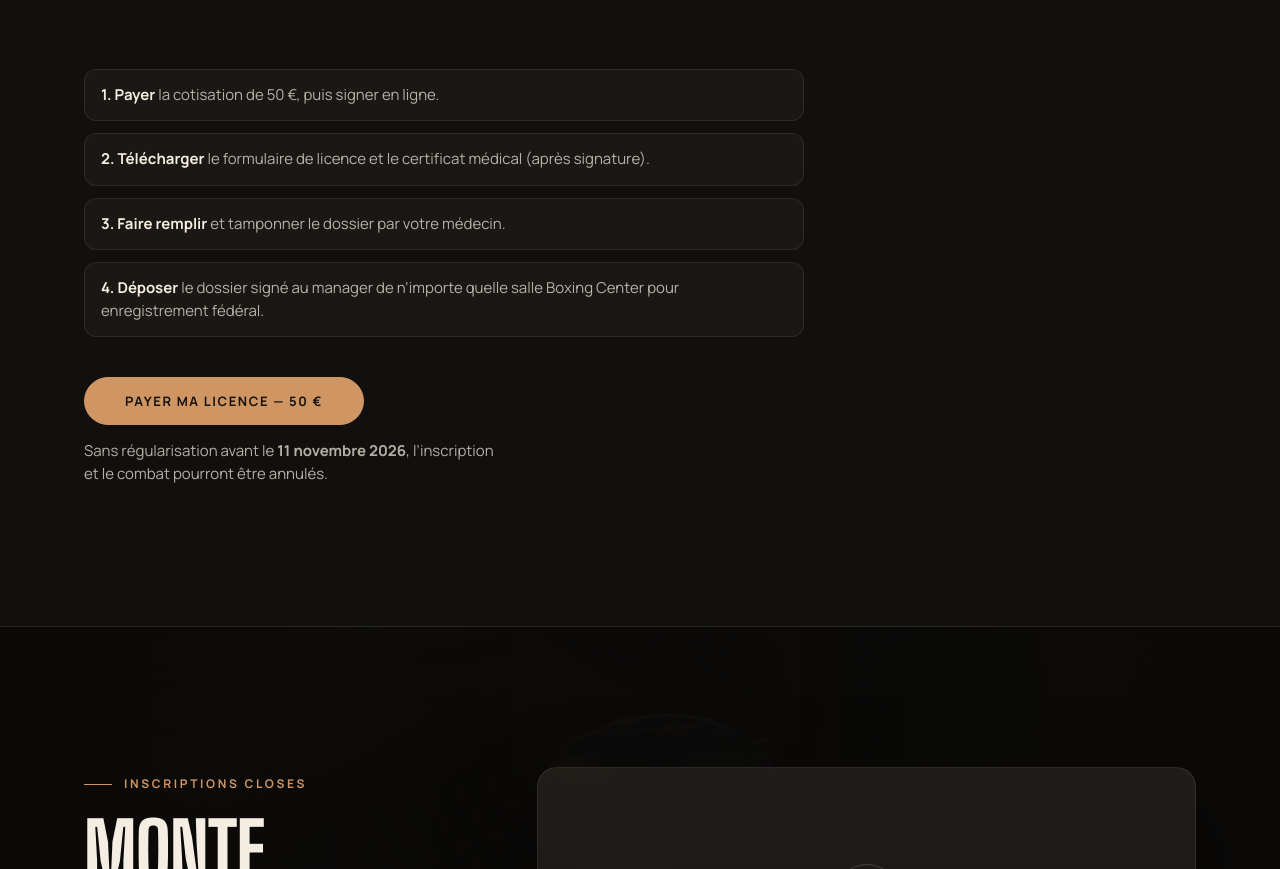
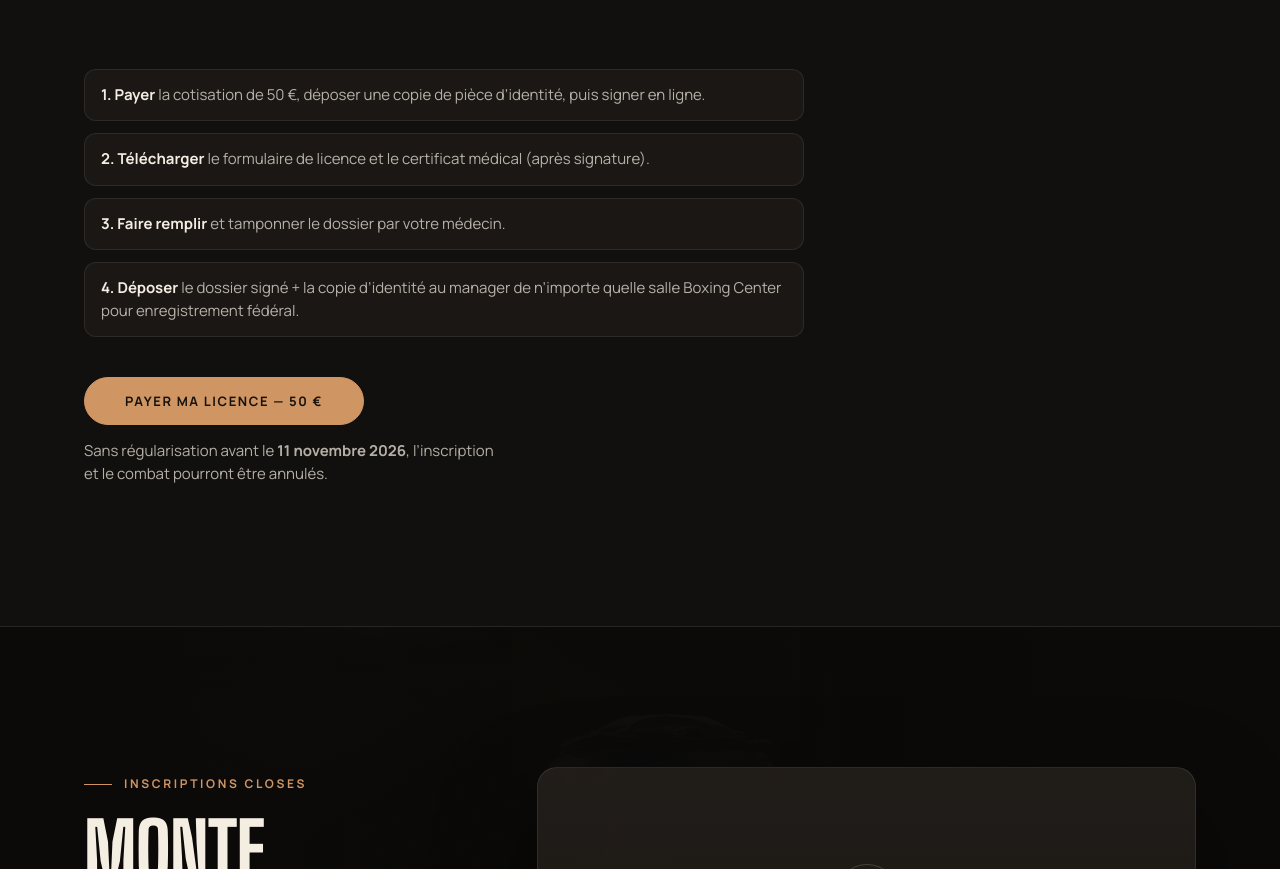
Before and after one commit to mbosseu/boxing_trophy_18, a website: page index.html in a window 1280 px wide. Shown: the part 9583-10452 px from the top of the page. Drawn offline with nearby package versions, Linux system fonts and the light colour scheme; no server answers.

Commit message:
Licence steps: mention ID document for federal registration.

```diff
--- a/index.html
+++ b/index.html
@@ -389,10 +389,10 @@
 
         <div class="licence-steps reveal">
           <ol class="licence-step-list">
-            <li><strong>1. Payer</strong> la cotisation de 50&nbsp;€, puis signer en ligne.</li>
+            <li><strong>1. Payer</strong> la cotisation de 50&nbsp;€, déposer une copie de pièce d’identité, puis signer en ligne.</li>
             <li><strong>2. Télécharger</strong> le formulaire de licence et le certificat médical (après signature).</li>
             <li><strong>3. Faire remplir</strong> et tamponner le dossier par votre médecin.</li>
-            <li><strong>4. Déposer</strong> le dossier signé au manager de n’importe quelle salle Boxing Center pour enregistrement fédéral.</li>
+            <li><strong>4. Déposer</strong> le dossier signé + la copie d’identité au manager de n’importe quelle salle Boxing Center pour enregistrement fédéral.</li>
           </ol>
         </div>
 
```
